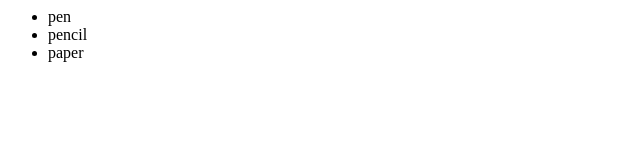
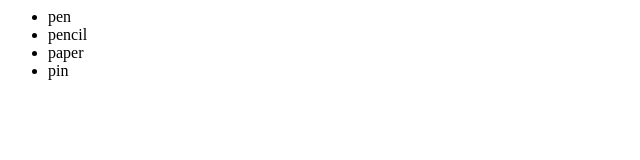
Before and after one commit to pritlathiya/practice, a plain HTML site: page index.html in a window 1280 px wide. Shown: the full height of the page, 0-640 px from the left. Drawn offline with Linux system fonts and the light colour scheme.

Commit message:
added list item

```diff
--- a/index.html
+++ b/index.html
@@ -9,6 +9,7 @@
         <li>pen</li>
         <li>pencil</li>
         <li>paper</li>
+        <li>pin</li>
     </ul>
 </body>
 </html>
```
